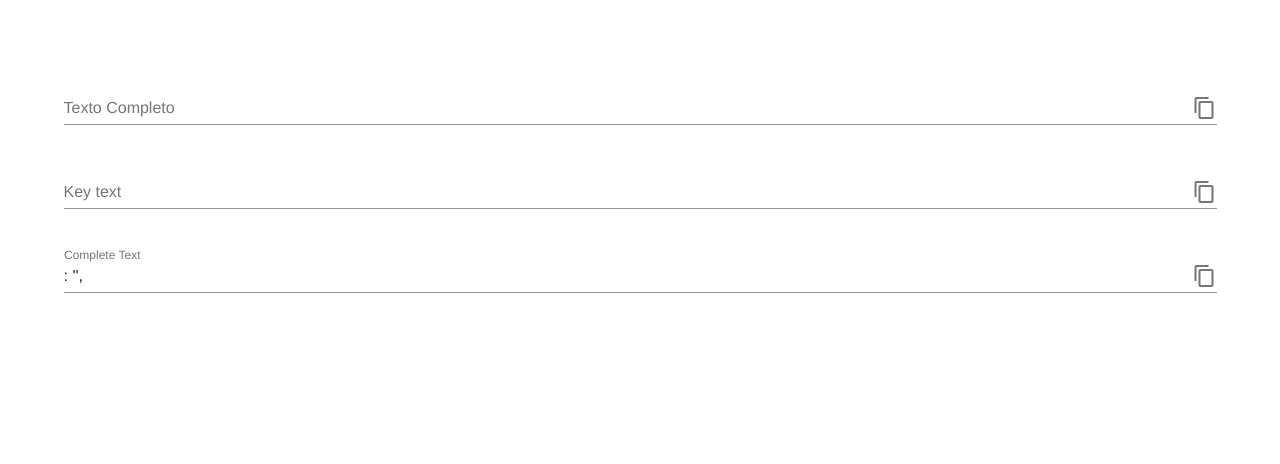
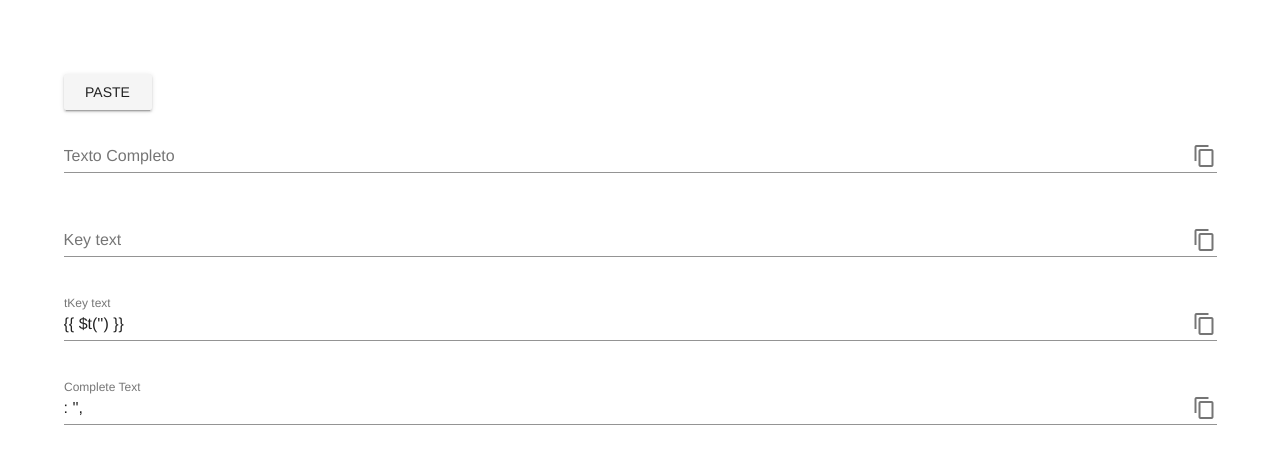
Before and after one commit to danielschmitz/i18n-builder, a Vue app: page / in a window 1280 px wide. Shown: the top 464 px of the page. Built offline with nearby package versions, Linux system fonts and the light colour scheme.

Commit message:
Copy from clipboard

```diff
--- a/src/App.vue
+++ b/src/App.vue
@@ -3,21 +3,47 @@
     <v-form>
       <v-container>
         <v-layout row wrap>
+          <v-btn @click="paste()">paste</v-btn>
+
           <v-flex xs12>
-            <v-text-field ref='text' v-model="text" label="Texto Completo" append-icon='content_copy'
-    @click:append='copy("text")'></v-text-field>
+            <v-text-field
+              ref="text"
+              v-model="text"
+              label="Texto Completo"
+              append-icon="content_copy"
+              @click:append="copy('text')"
+            ></v-text-field>
           </v-flex>
 
           <v-flex xs12>
-            <v-text-field ref='key' v-model="keytext" label="Key text" append-icon='content_copy'
-    @click:append='copy("key")'></v-text-field>
+            <v-text-field
+              ref="key"
+              v-model="keytext"
+              label="Key text"
+              append-icon="content_copy"
+              @click:append="copy('key')"
+            ></v-text-field>
           </v-flex>
 
           <v-flex xs12>
-            <v-text-field ref='complete' v-model="complete" label="Complete Text" append-icon='content_copy'
-    @click:append='copy("complete")'></v-text-field>
+            <v-text-field
+              ref="tkey"
+              v-model="tkey"
+              label="tKey text"
+              append-icon="content_copy"
+              @click:append="copy('tkey')"
+            ></v-text-field>
           </v-flex>
 
+          <v-flex xs12>
+            <v-text-field
+              ref="complete"
+              v-model="complete"
+              label="Complete Text"
+              append-icon="content_copy"
+              @click:append="copy('complete')"
+            ></v-text-field>
+          </v-flex>
         </v-layout>
       </v-container>
     </v-form>
@@ -25,6 +51,7 @@
 </template>
 
 <script>
+
 
 export default {
   name: 'app',
@@ -34,16 +61,28 @@ export default {
     }
   },
   methods: {
-    copy(inputField) {
+    copy (inputField) {
       const input = this.$refs[inputField];
       input.focus();
       document.execCommand('selectAll');
       this.copied = document.execCommand('copy');
     },
+    paste () {
+      navigator.clipboard.readText()
+        .then(text => {
+         this.text = text
+        })
+        .catch(err => {
+          console.error('Failed to read clipboard contents: ', err);
+        });
+    }
   },
   computed: {
     keytext () {
-        return this.text.normalize('NFD').replace(/[\u0300-\u036f]/g, "").replace(/ /g,"_").toLowerCase();
+      return this.text.normalize('NFD').replace(/[\u0300-\u036f]/g, "").replace(/ /g, "_").toLowerCase();
+    },
+    tkey () { //{{ $t('bem_vindo') }}
+      return `{{ $t('${this.keytext}') }}`
     },
     complete () {
       return `${this.keytext}: '${this.text}',`
--- a/src/main.js
+++ b/src/main.js
@@ -6,6 +6,18 @@ import 'vuetify/dist/vuetify.min.css'
 Vue.use(Vuetify)
 
 
+navigator.permissions.query({
+  name: 'clipboard-read'
+}).then(permissionStatus => {
+  // Will be 'granted', 'denied' or 'prompt':
+  console.log(permissionStatus.state);
+
+  // Listen for changes to the permission state
+  permissionStatus.onchange = () => {
+    console.log(permissionStatus.state);
+  };
+});
+
 Vue.config.productionTip = false
 
 new Vue({
```
Also changed, not shown: 8 other files (tests, documents, lock files or other folders).
